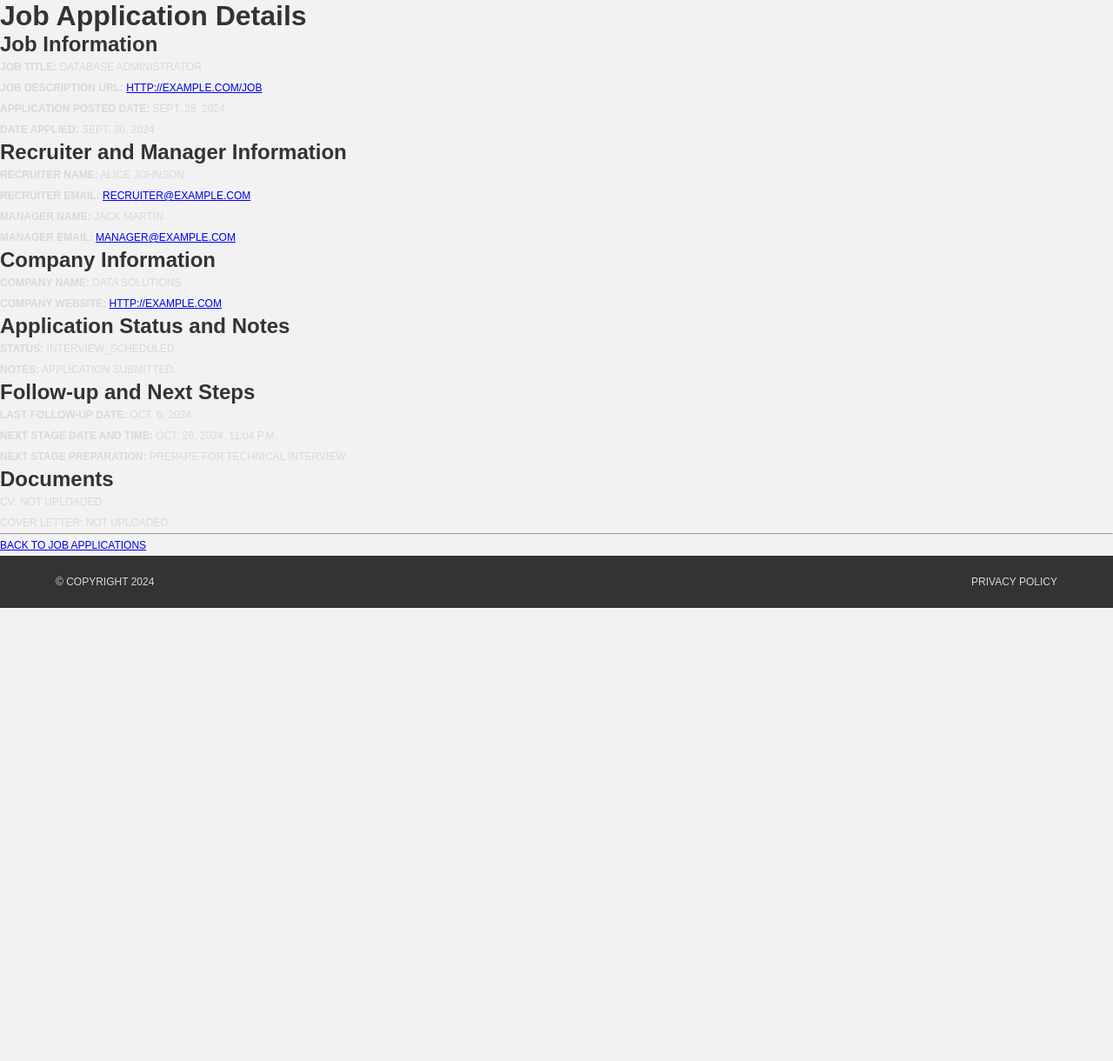
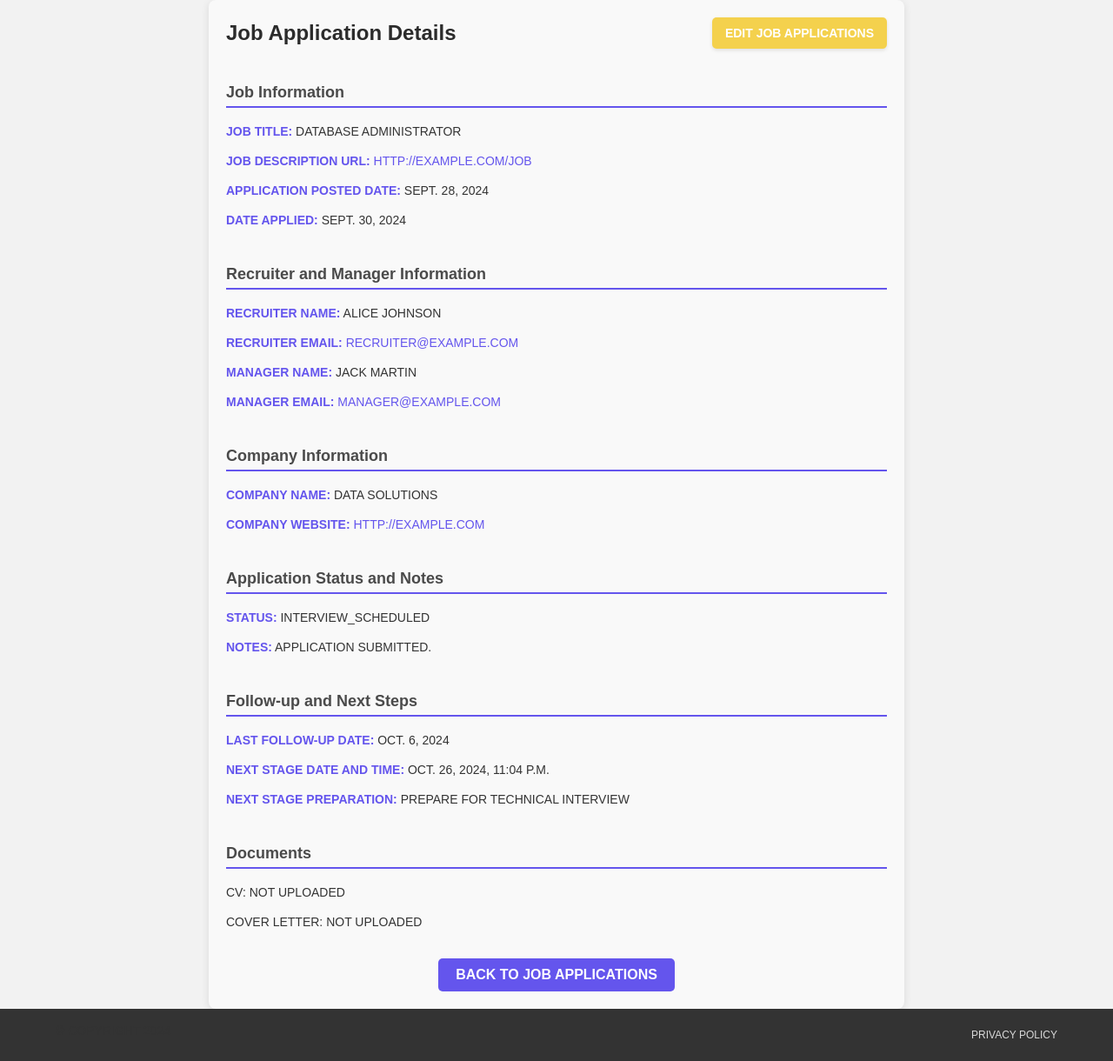
Before and after one commit to ShaneDoyleDev/jobtrail, a Django app: page /job-application/1/ in a window 1280 px wide. Shown: the part 80-1300 px from the top of the page at 87% size. Before the commit the page ends 779 px from the top, so only its background shows below. Run offline with Django 5.2, Linux system fonts and the light colour scheme; data comes from the database, SQL or seed files in the repository; some libraries are stand-ins or nearby versions.

Commit message:
style detailed job application form

```diff
--- /dev/null
+++ b/job_application/static/css/detailed_application.css
@@ -0,0 +1,133 @@
+/* Detailed Job Application Page Styles */
+.detailed-application {
+    max-width: 800px;
+    margin: 0 auto;
+    padding: 20px;
+    background-color: #f9f9f9;
+    border-radius: 8px;
+    box-shadow: 0px 2px 10px rgba(0, 0, 0, 0.1);
+    font-family: 'Arial', sans-serif;
+}
+
+/* Container for the heading and edit button */
+.header-container {
+    display: flex;
+    justify-content: space-between;
+    align-items: center;
+    margin-bottom: 30px;
+}
+
+/* Page title (Job Application Details) */
+.page-title {
+    font-size: 24px;
+    margin: 0;
+    color: #2b2b2b;
+    font-weight: 600;
+}
+
+/* Edit Job Application button styling */
+.edit-application-btn {
+    background-color: #f4d14d;
+    color: #fff;
+    padding: 10px 15px;
+    text-decoration: none;
+    border-radius: 5px;
+    font-size: 14px;
+    font-weight: bold;
+    text-transform: uppercase;
+    transition: background-color 0.3s ease;
+    box-shadow: rgba(0, 0, 0, 0.1) 0 2px 4px;
+}
+
+.edit-application-btn:hover {
+    background-color: #e2bf3e;
+    cursor: pointer;
+}
+
+.edit-application-btn:active {
+    background-color: #c5a732;
+    box-shadow: rgba(0, 0, 0, 0.2) 0 2px 8px;
+}
+
+h2 {
+    font-size: 18px;
+    margin-bottom: 15px;
+    color: #4a4a4a;
+    border-bottom: 2px solid #6455ed;
+    padding-bottom: 5px;
+    margin-top: 40px;
+}
+
+p {
+    margin-bottom: 10px;
+    font-size: 14px;
+    color: #333;
+}
+
+p strong {
+    color: #6455ed;
+}
+
+a {
+    color: #6455ed;
+    text-decoration: none;
+}
+
+a:hover {
+    text-decoration: underline;
+}
+
+.document-link {
+    display: inline-block;
+    margin-top: 10px;
+    color: #f4d14d;
+    text-transform: uppercase;
+    font-weight: bold;
+}
+
+.document-link:hover {
+    color: #d4b93d;
+}
+
+.back-link {
+    margin-top: 30px;
+    text-align: center;
+}
+
+.back-link a {
+    color: #fff;
+    background-color: #6455ed;
+    padding: 10px 20px;
+    border-radius: 5px;
+    font-weight: bold;
+    text-transform: uppercase;
+    display: inline-block;
+}
+
+.back-link a:hover {
+    background-color: #574ecc;
+}
+
+/* Responsive adjustments */
+@media screen and (max-width: 768px) {
+    .detailed-application {
+        padding: 15px;
+    }
+
+    h2 {
+        font-size: 16px;
+    }
+
+    .page-title {
+        font-size: 20px;
+    }
+
+    p {
+        font-size: 13px;
+    }
+
+    .back-link a {
+        font-size: 14px;
+        padding: 8px 16px;
+    }
+}
--- a/job_application/templates/detailed_job_application.html
+++ b/job_application/templates/detailed_job_application.html
@@ -1,88 +1,73 @@
 {% extends 'base.html' %}
 {% load static %}
+
+{% block extra_css %}
+  <link rel="stylesheet" href="{% static 'css/detailed_application.css' %}" />
+{% endblock %}
 
 {% block title %}
   Detailed Application
 {% endblock %}
 
 {% block content %}
+<div class="detailed-application">
   <!-- templates/view_job_application.html -->
-  <h1>Job Application Details</h1>
+  <div class="header-container">
+    <h1 class="page-title">Job Application Details</h1>
+    <a href="{% url 'jobapplication_update' job_application.id %}" class="edit-application-btn">Edit Job Applications</a>
+  </div>
+  <section class="job-info">
+    <h2>Job Information</h2>
+    <p><strong>Job Title:</strong> {{ job_application.job_title }}</p>
+    <p><strong>Job Description URL:</strong> <a href="{{ job_application.job_link_description }}" target="_blank">{{ job_application.job_link_description }}</a></p>
+    <p><strong>Application Posted Date:</strong> {{ job_application.application_posted }}</p>
+    <p><strong>Date Applied:</strong> {{ job_application.date_applied }}</p>
+  </section>
 
-  <h2>Job Information</h2>
-  <p>
-    <strong>Job Title:</strong> {{ job_application.job_title }}
-  </p>
-  <p>
-    <strong>Job Description URL:</strong> <a href="{{ job_application.job_link_description }}" target="_blank">{{ job_application.job_link_description }}</a>
-  </p>
-  <p>
-    <strong>Application Posted Date:</strong> {{ job_application.application_posted }}
-  </p>
-  <p>
-    <strong>Date Applied:</strong> {{ job_application.date_applied }}
-  </p>
+  <section class="recruiter-info">
+    <h2>Recruiter and Manager Information</h2>
+    <p><strong>Recruiter Name:</strong> {{ job_application.recruiter_name }}</p>
+    <p><strong>Recruiter Email:</strong> <a href="mailto:{{ job_application.recruiter_email }}">{{ job_application.recruiter_email }}</a></p>
+    <p><strong>Manager Name:</strong> {{ job_application.manager_name }}</p>
+    <p><strong>Manager Email:</strong> <a href="mailto:{{ job_application.manager_email }}">{{ job_application.manager_email }}</a></p>
+  </section>
 
-  <h2>Recruiter and Manager Information</h2>
-  <p>
-    <strong>Recruiter Name:</strong> {{ job_application.recruiter_name }}
-  </p>
-  <p>
-    <strong>Recruiter Email:</strong> <a href="mailto:{{ job_application.recruiter_email }}">{{ job_application.recruiter_email }}</a>
-  </p>
-  <p>
-    <strong>Manager Name:</strong> {{ job_application.manager_name }}
-  </p>
-  <p>
-    <strong>Manager Email:</strong> <a href="mailto:{{ job_application.manager_email }}">{{ job_application.manager_email }}</a>
-  </p>
+  <section class="company-info">
+    <h2>Company Information</h2>
+    <p><strong>Company Name:</strong> {{ job_application.company_name }}</p>
+    <p><strong>Company Website:</strong> <a href="{{ job_application.company_website }}" target="_blank">{{ job_application.company_website }}</a></p>
+  </section>
 
-  <h2>Company Information</h2>
-  <p>
-    <strong>Company Name:</strong> {{ job_application.company_name }}
-  </p>
-  <p>
-    <strong>Company Website:</strong> <a href="{{ job_application.company_website }}" target="_blank">{{ job_application.company_website }}</a>
-  </p>
+  <section class="status-notes">
+    <h2>Application Status and Notes</h2>
+    <p><strong>Status:</strong> {{ job_application.status }}</p>
+    <p><strong>Notes:</strong> {{ job_application.notes }}</p>
+  </section>
 
-  <h2>Application Status and Notes</h2>
-  <p>
-    <strong>Status:</strong> {{ job_application.status }}
-  </p>
-  <p>
-    <strong>Notes:</strong> {{ job_application.notes }}
-  </p>
+  <section class="follow-up">
+    <h2>Follow-up and Next Steps</h2>
+    <p><strong>Last Follow-up Date:</strong> {{ job_application.date_last_followup }}</p>
+    <p><strong>Next Stage Date and Time:</strong> {{ job_application.next_stage_date_time }}</p>
+    <p><strong>Next Stage Preparation:</strong> {{ job_application.next_stage_prep }}</p>
+  </section>
 
-  <h2>Follow-up and Next Steps</h2>
-  <p>
-    <strong>Last Follow-up Date:</strong> {{ job_application.date_last_followup }}
-  </p>
-  <p>
-    <strong>Next Stage Date and Time:</strong> {{ job_application.next_stage_date_time }}
-  </p>
-  <p>
-    <strong>Next Stage Preparation:</strong> {{ job_application.next_stage_prep }}
-  </p>
-
+  <section class="documents">
     <h2>Documents</h2>
     {% if job_application.cv %}
-    <p>
-      CV: <a href="{% url 'download_doc' 'cv' job_application.id %}">Download CV</a>
-    </p>
+      <p><a href="{% url 'download_doc' 'cv' job_application.id %}" class="document-link">Download CV</a></p>
     {% else %}
       <p>CV: Not uploaded</p>
     {% endif %}
 
     {% if job_application.cover_letter %}
-    <p>
-      Cover Letter: <a href="{% url 'download_doc' 'cover' job_application.id %}">Download CV</a>
-    </p>
+      <p><a href="{% url 'download_doc' 'cover' job_application.id %}" class="document-link">Download Cover Letter</a></p>
     {% else %}
       <p>Cover Letter: Not uploaded</p>
     {% endif %}
+  </section>
 
-  <hr />
-  <p>
+  <div class="back-link">
     <a href="{% url 'dashboard' %}">Back to Job Applications</a>
-  </p>
+  </div>
+</div>
 {% endblock %}
```
Lines whose indentation alone changed are shown as unchanged.
